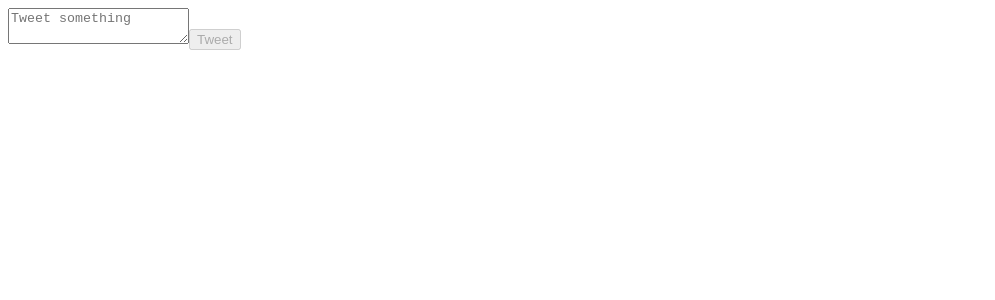
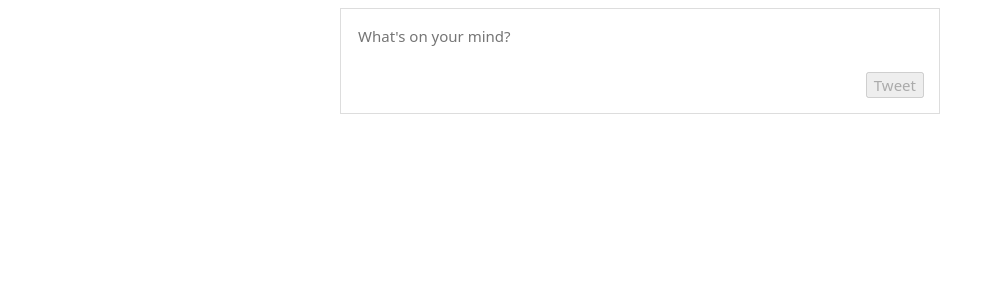
Before and after one commit to Jaimies/Tweeter, a Vue app: page / in a window 1280 px wide. Shown: the top 300 px of the page, without its empty margins (0-995 px from the left). Built offline with nearby package versions, Linux system fonts and the light colour scheme.

Commit message:
Add simple styling

```diff
--- a/package.json
+++ b/package.json
@@ -7,8 +7,14 @@
   },
   "devDependencies": {
     "@types/jest": "^26.0.0",
+    "css-loader": "^4.3.0",
+    "file-loader": "^6.1.0",
     "html-webpack-plugin": "^4.4.1",
     "jest": "^26.0.1",
+    "mini-css-extract-plugin": "^0.11.2",
+    "mockdate": "^3.0.2",
+    "node-sass": "^4.14.1",
+    "sass-loader": "^10.0.2",
     "ts-jest": "^26.2.0",
     "ts-loader": "^8.0.3",
     "typescript": "^3.9.7",
--- /dev/null
+++ b/src/main/resources/main.scss
@@ -0,0 +1,26 @@
+$baseBorder: 1px solid #888;
+
+html {
+  font-family: system-ui, -apple-system, BlinkMacSystemFont, "Segoe UI", Roboto, Ubuntu, "Helvetica Neue", sans-serif;
+  font-size: 15px;
+  color: #14171a;
+}
+
+body {
+  padding: 8px;
+}
+
+body, p {
+  margin: 0;
+}
+
+button, input, textarea {
+  font: inherit;
+}
+
+textarea {
+  width: 100%;
+  resize: none;
+  border:none;
+  outline:none;
+}
--- a/src/main/ts/ui/component/App.vue
+++ b/src/main/ts/ui/component/App.vue
@@ -1,5 +1,5 @@
 <template>
-  <div>
+  <div class="container">
     <ComposeTweetForm/>
     <TweetFeed/>
   </div>
@@ -13,3 +13,12 @@ export default {
   components: {ComposeTweetForm, TweetFeed}
 }
 </script>
+
+<style>
+.container {
+  width: 598px;
+  margin: auto;
+  border: 1px solid #ddd;
+  border-bottom: none;
+}
+</style>
--- a/src/main/ts/ui/component/ComposeTweetForm.vue
+++ b/src/main/ts/ui/component/ComposeTweetForm.vue
@@ -1,10 +1,13 @@
 <template>
-  <div>
-    <textarea id="tweetTextarea"
-              placeholder="Tweet something"
-              v-model="tweetText"
-              @keyup.ctlr.enter="tweet"></textarea>
-    <button @click="tweet" :disabled="!tweetText">Tweet</button>
+  <div class="tweet">
+    <textarea
+        placeholder="What's on your mind?"
+        v-model="tweetText"
+        @keyup.ctlr.enter="tweet"></textarea>
+
+    <div class="tweet__submit-wrapper">
+      <button @click="tweet" :disabled="!tweetText">Tweet</button>
+    </div>
   </div>
 </template>
 
@@ -20,3 +23,14 @@ export default {
   }
 }
 </script>
+
+<style lang="scss" scoped>
+.tweet {
+  padding: 15px;
+  border-bottom: 1px solid #ddd;
+
+  &__submit-wrapper {
+    text-align: right;
+  }
+}
+</style>
--- a/src/main/ts/ui/component/TweetFeedItem.vue
+++ b/src/main/ts/ui/component/TweetFeedItem.vue
@@ -1,9 +1,11 @@
 <template>
-  <div>
+  <div class="tweet">
     <div>
-      <span>{{ tweet.author.name }}</span>
-      <span>@{{ tweet.author.id }}</span>
-      <time :datetime="tweet.isoDate">{{ tweet.displayDate }}</time>
+      <span class="tweet__name">{{ tweet.author.name }}</span>
+      <span class="tweet__id">@{{ tweet.author.id }}</span>
+      <time class="tweet__time" :datetime="tweet.isoDate">
+        {{ tweet.displayDate }}
+      </time>
     </div>
     <p>{{ tweet.body }}</p>
   </div>
@@ -18,3 +20,18 @@ export default {
   }
 }
 </script>
+
+<style lang="scss">
+.tweet {
+  padding: 15px;
+  border-bottom: 1px solid #ddd;
+
+  &__name {
+    font-weight: bold;
+  }
+
+  &__id, &__time {
+    color: #666;
+  }
+}
+</style>
--- a/webpack.config.js
+++ b/webpack.config.js
@@ -1,9 +1,10 @@
 const VueLoaderPlugin = require("vue-loader/lib/plugin")
 const HtmlWebpackPlugin = require("html-webpack-plugin")
+const MiniCssExtractPlugin = require("mini-css-extract-plugin")
 const path = require("path")
 
 module.exports = {
-    entry: "./src/main/ts/ui/Main.ts",
+    entry: ["./src/main/ts/ui/Main.ts", "./src/main/resources/main.scss"],
     module: {
         rules: [
             {
@@ -13,6 +14,15 @@ module.exports = {
             {
                 test: /\.vue/,
                 loader: "vue-loader"
+            },
+            {
+                test: /\.s?css/,
+                use: [
+                    "vue-style-loader",
+                    MiniCssExtractPlugin.loader,
+                    "css-loader",
+                    "sass-loader"
+                ]
             }
         ]
     },
@@ -21,6 +31,9 @@ module.exports = {
     },
     plugins: [
         new VueLoaderPlugin(),
+        new MiniCssExtractPlugin({
+            filename: "[name].css"
+        }),
         new HtmlWebpackPlugin({
             template: "./src/main/resources/index.html",
             filename: "index.html"
```
Also changed, not shown: 1 other file (tests, documents, lock files or other folders).
